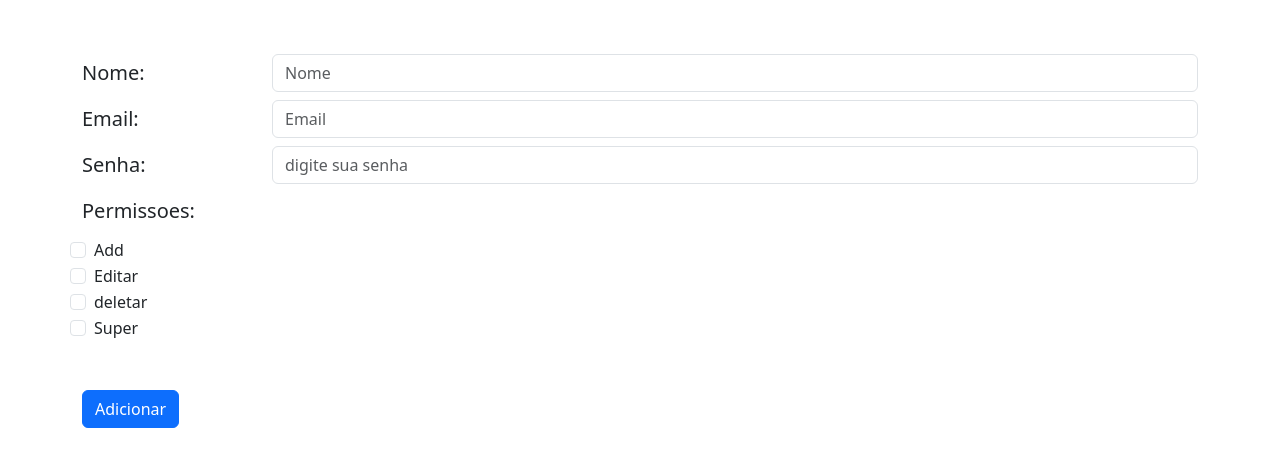
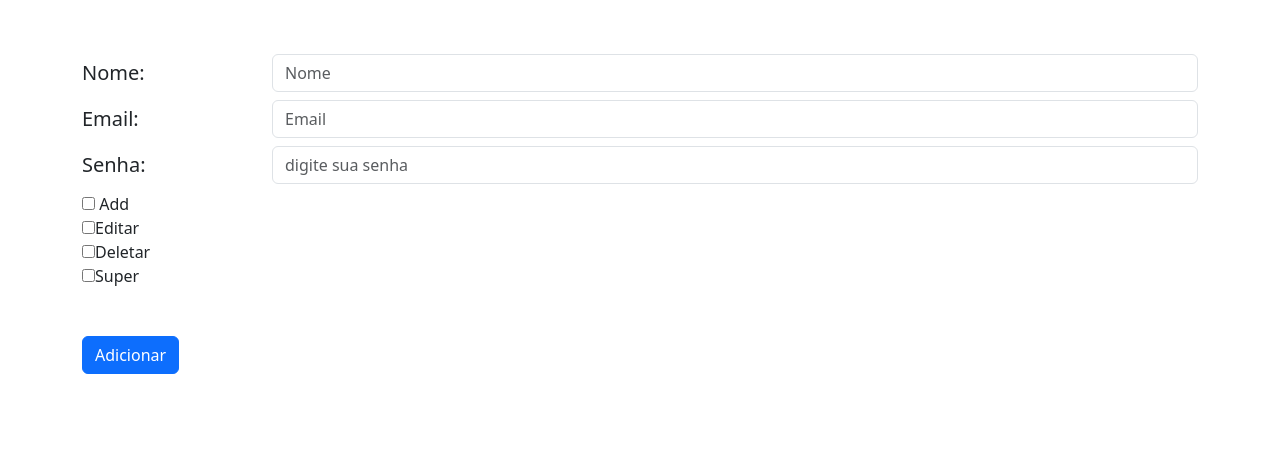
Before and after one commit to ReinaldMendes/agendaSenac, a PHP site: page /adicionarUsers.php in a window 1280 px wide. Shown: the part 285-752 px from the top of the page. Run offline with PHP 8.4, Linux system fonts and the light colour scheme; the visitor is signed in with stand-in values (Sample User, id 1).

Commit message:
commit 05/06

```diff
--- a/adicionarUsers.php
+++ b/adicionarUsers.php
@@ -34,23 +34,19 @@
     </div>
   </div>
   <div class="form-group row">
-    <label for="permissoes" class="col-sm-2 col-form-label"><h5> Permissoes: </h5></label>
-  <div class="form-check form-check-inline">
-  <input class="form-check-input" type="checkbox" name="permissoes" value="add">
-  <label class="form-check-label" for="inlineCheckbox2">Add</label>
+<div class="checkbox">
+    <label><input type="checkbox" name="permissoes[]" value="add" /> Add </label>
 </div>
-<div class="form-check form-check-inline">
-  <input class="form-check-input" type="checkbox" name="permissoes" value="edit">
-  <label class="form-check-label" for="inlineCheckbox2">Editar</label>
+<div class="checkbox">
+    <label><input type="checkbox" name="permissoes[]" value="editar" />Editar</label>
 </div>
-<div class="form-check form-check-inline">
-  <input class="form-check-input" type="checkbox" name="permissoes" value="del" >
-  <label class="form-check-label" for="inlineCheckbox3">deletar</label>
+<div class="checkbox">
+    <label><input type="checkbox" name="permissoes[]" value="deletar" />Deletar</label>
 </div>
-<div class="form-check form-check-inline">
-  <input class="form-check-input" type="checkbox" name="permissoes" value="super">
-  <label class="form-check-label" for="inlineCheckbox2">Super</label>
+<div class="checkbox">
+    <label><input type="checkbox" name="permissoes[]" value="super" />Super</label>
 </div>
+
 </div>
   <br> <br>
   <input type="submit" name="btCadastrar" class="btn btn-primary"  value="Adicionar"/>
--- a/adicionarUsersSubmit.php
+++ b/adicionarUsersSubmit.php
@@ -5,7 +5,7 @@ if(!empty($_POST['email'])){
     $nome = $_POST['nome'];
     $email = $_POST['email'];
     $senha = md5($_POST['senha']);
-    $permissoes = $_POST['permissoes'];
+    $permissoes = implode (',',$_POST['permissoes']);
 
 
     $users->adicionar($email, $nome, $senha, $permissoes);
```
Also changed, not shown: classes/users.class.php (+29 -0 lines), editarUsers.php (+20 -4 lines), index.php (+4 -6 lines).
